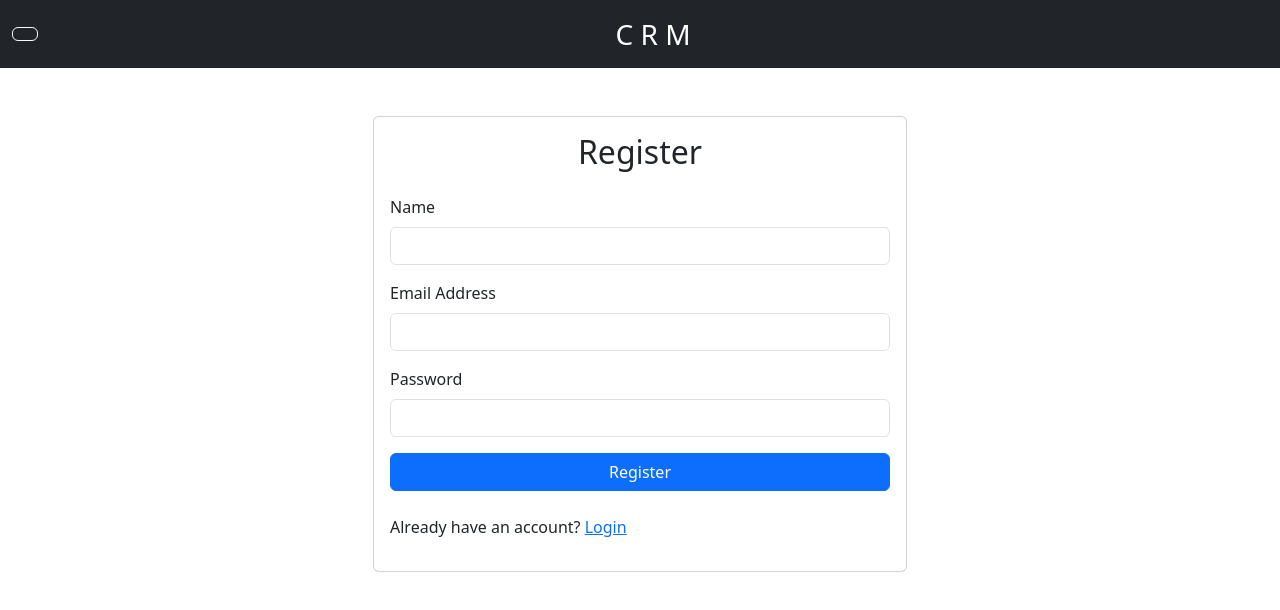
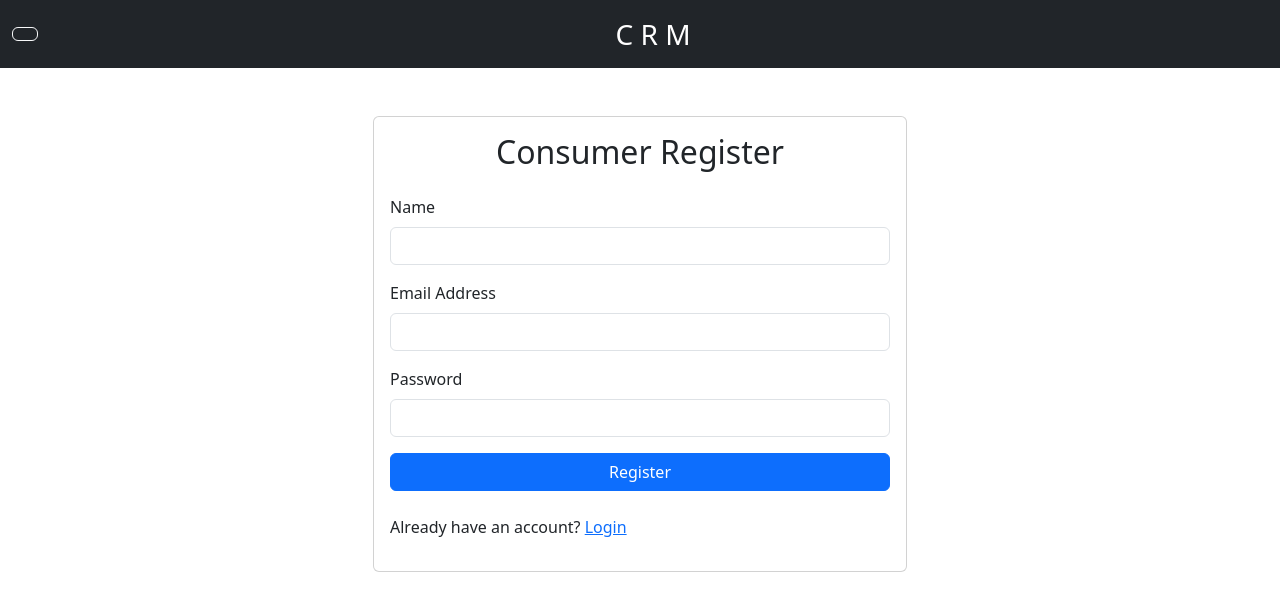
Before and after one commit to AmarDodda/CRM_Frontend, a React (Vite) app: page /consumerregister in a window 1280 px wide. Shown: the top 610 px of the page. Built offline with nearby package versions, Linux system fonts and the light colour scheme.

Commit message:
CRM Frontend

```diff
--- a/src/components/consumerLogin.jsx
+++ b/src/components/consumerLogin.jsx
@@ -36,7 +36,7 @@ const LoginCustomer = () => {
         <div className="col-md-6">
           <div className="card shadow-sm">
             <div className="card-body">
-              <h2 className="card-title text-center mb-4">Login</h2>
+              <h2 className="card-title text-center mb-4">Consumer Login</h2>
               <form onSubmit={handleLogin}>
                 <div className="mb-3">
                   <label htmlFor="email" className="form-label">Email Address</label>
--- a/src/components/consumerRegister.jsx
+++ b/src/components/consumerRegister.jsx
@@ -51,7 +51,7 @@ const RegisterCustomer = () => {
         <div className="col-md-6">
           <div className="card">
             <div className="card-body">
-              <h2 className="card-title text-center mb-4">Register</h2>
+              <h2 className="card-title text-center mb-4">Consumer Register</h2>
               <form onSubmit={handleSubmit}>
                 <div className="mb-3">
                   <label htmlFor="name" className="form-label">Name</label>
--- a/src/wrappers/consumerDashboard.jsx
+++ b/src/wrappers/consumerDashboard.jsx
@@ -58,7 +58,7 @@ const ConsumerDashboardWrapper = () => {
           {/* Welcome message and logout */}
           <div className="text-light">
             <span className="me-3">Welcome {consumer?.consumer.name}</span>
-            <Link className="btn btn-outline-light" to="#" onClick={handleLogout}>
+            <Link className="btn btn-outline-light" to="/consumerlogin" onClick={handleLogout}>
               Logout
             </Link>
           </div>
```
